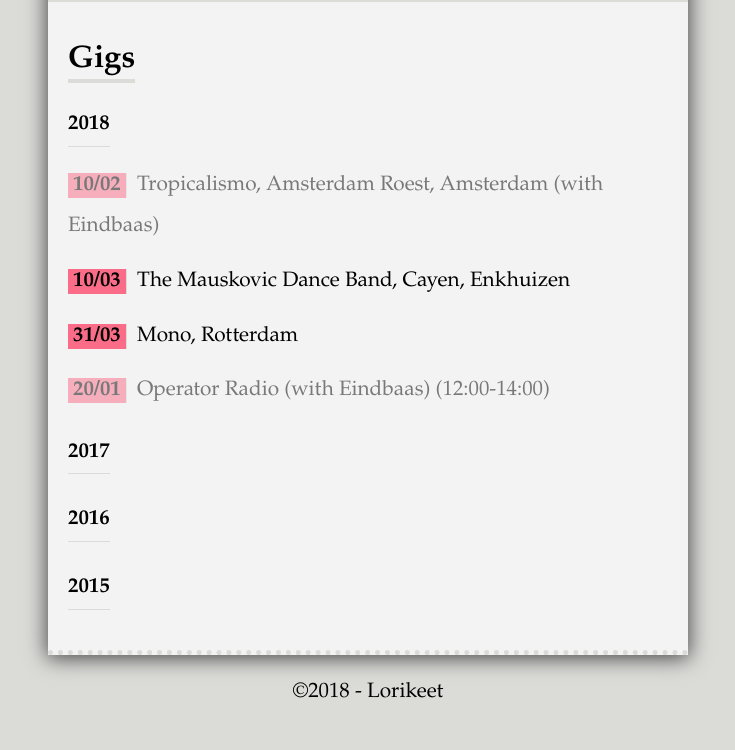
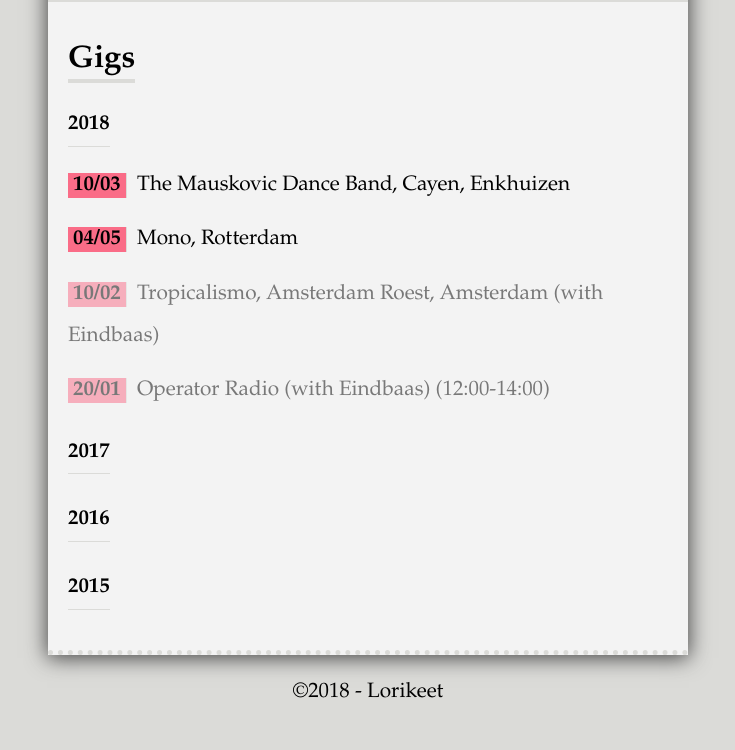
Before and after one commit to grdw/lorikeet, a Jekyll site: the page built from index.html, in a window 1280 px wide. Shown: the part 658-1408 px from the top of the page, without its empty margins (272-1007 px from the left). Built offline with Jekyll 4.4.1, drawn with Linux system fonts in a browser that asks for light colours.

Commit message:
Update events

```diff
--- a/_data/events.yaml
+++ b/_data/events.yaml
@@ -1,10 +1,10 @@
 2018:
+  - date: "2018-03-10"
+    event: "The Mauskovic Dance Band, Cayen, Enkhuizen"
+  - date: "2018-05-04"
+    event: "Mono, Rotterdam"
   - date: "2018-02-10"
     event: "Tropicalismo, Amsterdam Roest, Amsterdam (with Eindbaas)"
-  - date: "2018-03-10"
-    event: "The Mauskovic Dance Band, Cayen, Enkhuizen"
-  - date: "2018-03-31"
-    event: "Mono, Rotterdam"
   - date: "2018-01-20"
     event: "Operator Radio (with Eindbaas) (12:00-14:00)"
 
```
